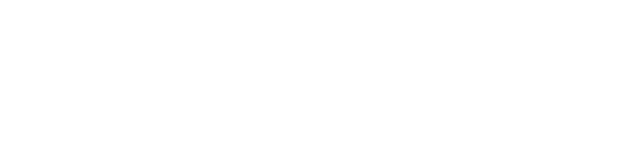
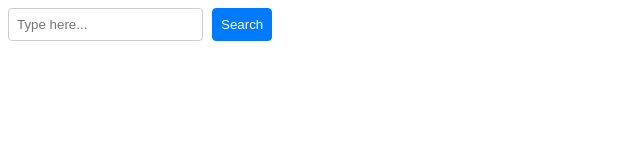
Before and after one commit to acciojob/Interactive-Search-shaikh-yusuf, a website: page main.html in a window 1280 px wide. Shown: the whole page, without its empty margins (0-640 px from the left). Drawn offline with Linux system fonts and the light colour scheme.

Commit message:
created a submission

```diff
--- a/main.html
+++ b/main.html
@@ -7,6 +7,10 @@
 </head>
 
 <body>
+	 <div class="search">
+        <input type="text" class="input" placeholder="Type here...">
+        <button class="btn">Search</button>
+    </div>
 	<!-- the entire body must be written by student -->
     <script type="text/javascript" src="./script.js">
 </script>
--- a/script.js
+++ b/script.js
@@ -1 +1,11 @@
 //your JS code here. If required.
+ document.addEventListener('DOMContentLoaded', function () {
+            const searchDiv = document.querySelector('.search');
+            const input = document.querySelector('.input');
+            const btn = document.querySelector('.btn');
+
+            btn.addEventListener('click', function () {
+                searchDiv.classList.add('active');
+                input.focus();
+            });
+        });
--- a/styles.css
+++ b/styles.css
@@ -1 +1,24 @@
 /*  your css code here. If applicable */
+ .search {
+            display: inline-block;
+        }
+
+        .search.active {
+            background-color: #f0f0f0;
+        }
+
+        .input {
+            padding: 8px;
+            border: 1px solid #ccc;
+            border-radius: 4px;
+            margin-right: 5px;
+        }
+
+        .btn {
+            padding: 8px;
+            border: 1px solid #007BFF;
+            border-radius: 4px;
+            background-color: #007BFF;
+            color: #fff;
+            cursor: pointer;
+        }
```
